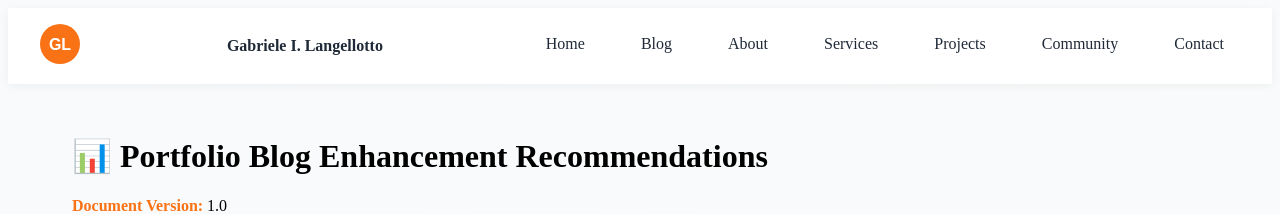
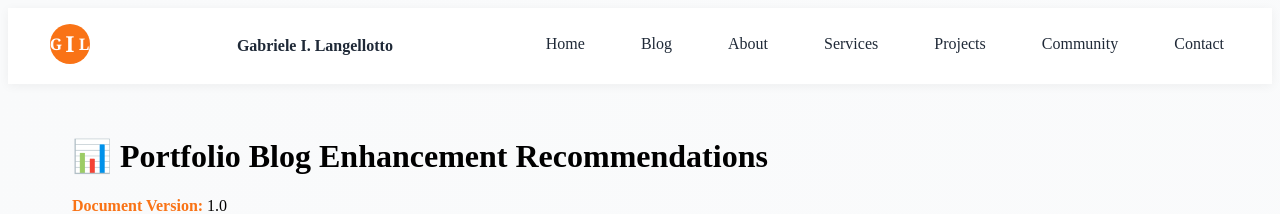
Before and after one commit to GIL794/gil794.github.io, a Jekyll site: the page built from RECOMMENDATIONS.md, in a window 1280 px wide. Shown: the top 214 px of the page. Built offline with Jekyll 4.4.1, drawn with Linux system fonts in a browser that asks for light colours; our own code applies the rules of GitHub Pages for plain Markdown files.

Commit message:
Add GIL favicon and update header logo with Roman numeral I
Co-authored-by: GIL794 <200216885+GIL794@users.noreply.github.com>

```diff
--- a/_includes/header.html
+++ b/_includes/header.html
@@ -1,12 +1,14 @@
 <header class="site-header">
   <div class="container">
     <div class="header__content">
-      <!-- Logo with SVG initials 'GL' -->
+      <!-- Logo with SVG initials 'GIL' -->
       <div class="header__logo">
         <a class="logo-link" href="{{ '/' | relative_url }}">
-          <svg class="logo-svg" width="40" height="40" viewBox="0 0 40 40" xmlns="http://www.w3.org/2000/svg">
-            <circle cx="20" cy="20" r="20" fill="#f97316"/>
-            <text x="20" y="26" text-anchor="middle" fill="white" font-family="Arial, sans-serif" font-size="16" font-weight="bold">GL</text>
+          <svg class="logo-svg" width="60" height="40" viewBox="0 0 60 40" xmlns="http://www.w3.org/2000/svg">
+            <circle cx="30" cy="20" r="20" fill="#f97316"/>
+            <text x="16" y="26" text-anchor="middle" fill="white" font-family="Georgia, serif" font-size="16" font-weight="bold">G</text>
+            <text x="30" y="28" text-anchor="middle" fill="white" font-family="Georgia, serif" font-size="22" font-weight="bold">I</text>
+            <text x="44" y="26" text-anchor="middle" fill="white" font-family="Georgia, serif" font-size="16" font-weight="bold">L</text>
           </svg>
         </a>
       </div>
--- a/_layouts/default.html
+++ b/_layouts/default.html
@@ -7,6 +7,9 @@
 
     <title>{% if page.title %}{{ page.title | escape }} | {% endif %}{{ site.title | default: 'Gabriele Iacopo Langellotto' | escape }}</title>
     <meta name="description" content="{{ page.excerpt | default: site.description | strip_html | normalize_whitespace | truncate: 160 | escape }}">
+
+    <!-- Favicon -->
+    <link rel="icon" type="image/svg+xml" href="{{ '/assets/favicon.svg' | relative_url }}">
 
     <!-- Stylesheets -->
     <link rel="stylesheet" href="{{ '/assets/css/styles.css' | relative_url }}">
```
Also changed, not shown: assets/favicon.svg (added).
